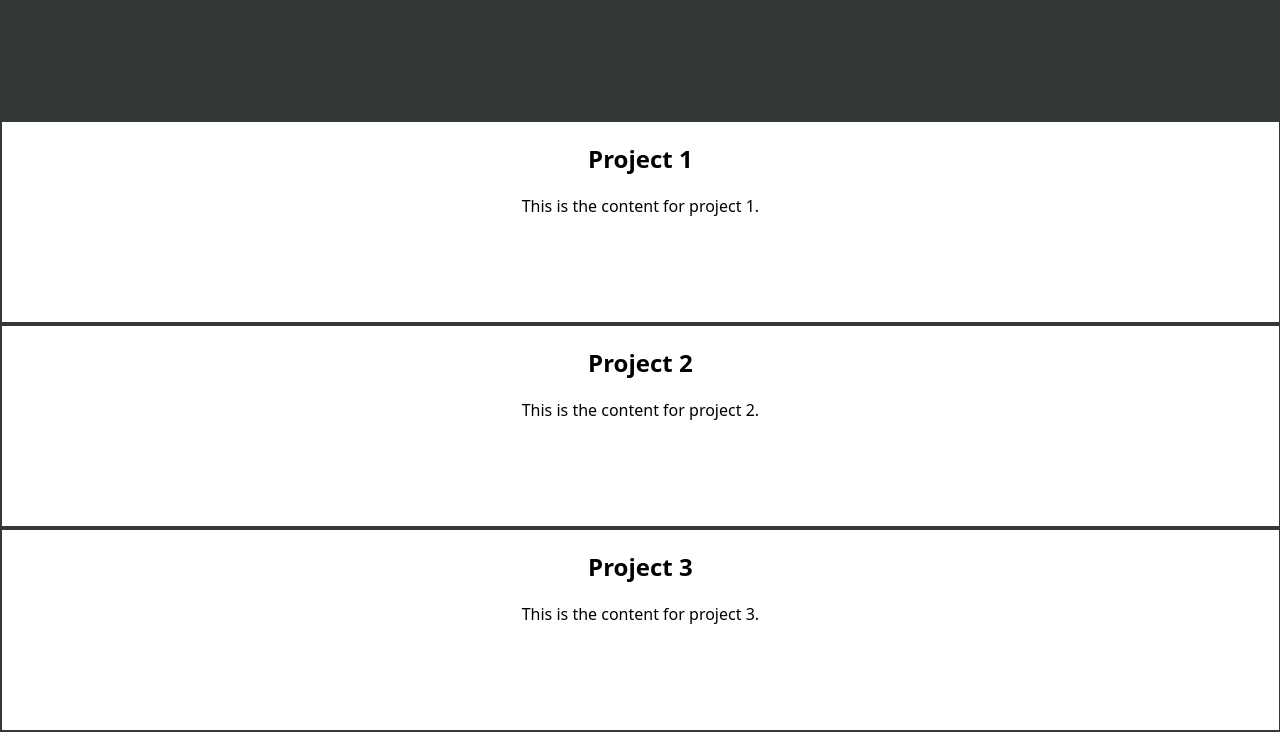
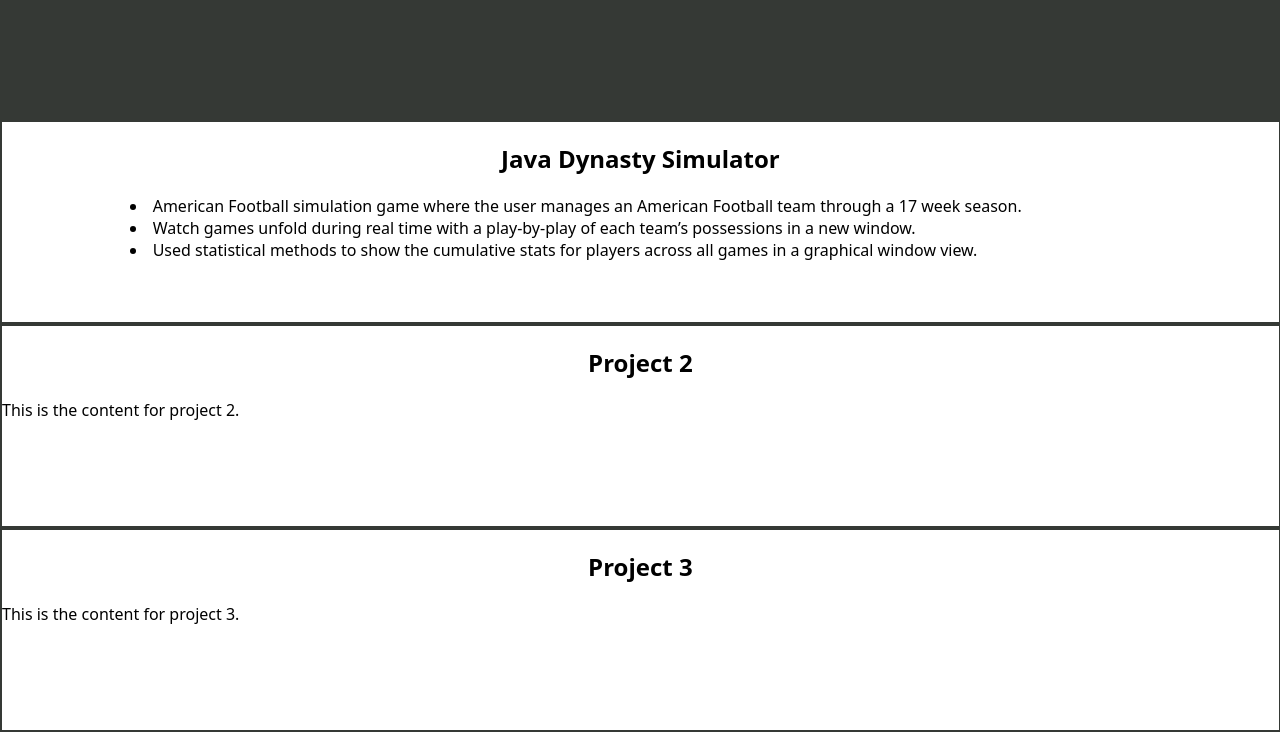
Before and after one commit to DevLangaliya/portfolio-dev, a React (Create React App) app: page / in a window 1280 px wide. Shown: the part 1480-2212 px from the top of the page. Built offline with nearby package versions, Linux system fonts and the light colour scheme.

Commit message:
added projects and more better things

```diff
--- a/package.json
+++ b/package.json
@@ -6,6 +6,7 @@
     "@testing-library/jest-dom": "^5.17.0",
     "@testing-library/react": "^13.4.0",
     "@testing-library/user-event": "^13.5.0",
+    "emailjs-com": "^3.2.0",
     "react": "^18.2.0",
     "react-addons-css-transition-group": "^15.6.2",
     "react-bootstrap": "^2.9.0",
@@ -39,7 +40,7 @@
     ]
   },
   "devDependencies": {
-    "tailwindcss": "^3.3.3",
-    "@babel/plugin-proposal-private-property-in-object": "^7.16.7"
+    "@babel/plugin-proposal-private-property-in-object": "^7.16.7",
+    "tailwindcss": "^3.3.3"
   }
 }
--- a/public/index.html
+++ b/public/index.html
@@ -5,7 +5,7 @@
     <meta name="viewport" content="width=device-width, initial-scale=1" />
     <meta name="theme-color" content="#000000" />
     <meta
-      name="description"
+      name="Dev Langaliya"
       content="Web site created using create-react-app"
     />
     <!--
--- a/src/App.css
+++ b/src/App.css
@@ -35,7 +35,6 @@
   max-height: 25vh;
   min-height: 25vh;
   width: 99.75vw;
-  text-align: center;
   font-family: system-ui, -apple-system, BlinkMacSystemFont, 'Segoe UI', Roboto, Oxygen, Ubuntu, Cantarell, 'Open Sans', 'Helvetica Neue', sans-serif;
 }
 
--- a/src/Projects.css
+++ b/src/Projects.css
@@ -0,0 +1,8 @@
+h2 {
+    text-align: center;
+}
+
+li {
+    padding-left: 10%;
+    text-wrap: wrap;
+}
--- a/src/Projects.js
+++ b/src/Projects.js
@@ -7,8 +7,10 @@ export default function Projects() {
         <div className="App-projects-container">
             <Fade right>
                 <div className="App-project">
-                    <h2>Project 1</h2>
-                    <p>This is the content for project 1.</p>
+                    <h2>Java Dynasty Simulator</h2>
+                    <li>American Football simulation game where the user manages an American Football team through a 17 week season.</li>
+                    <li>Watch games unfold during real time with a play-by-play of each team’s possessions in a new window.</li>
+                    <li>Used statistical methods to show the cumulative stats for players across all games in a graphical window view.</li>
                 </div>
             </Fade>
 
```
Also changed, not shown: 1 other file (tests, documents, lock files or other folders).
